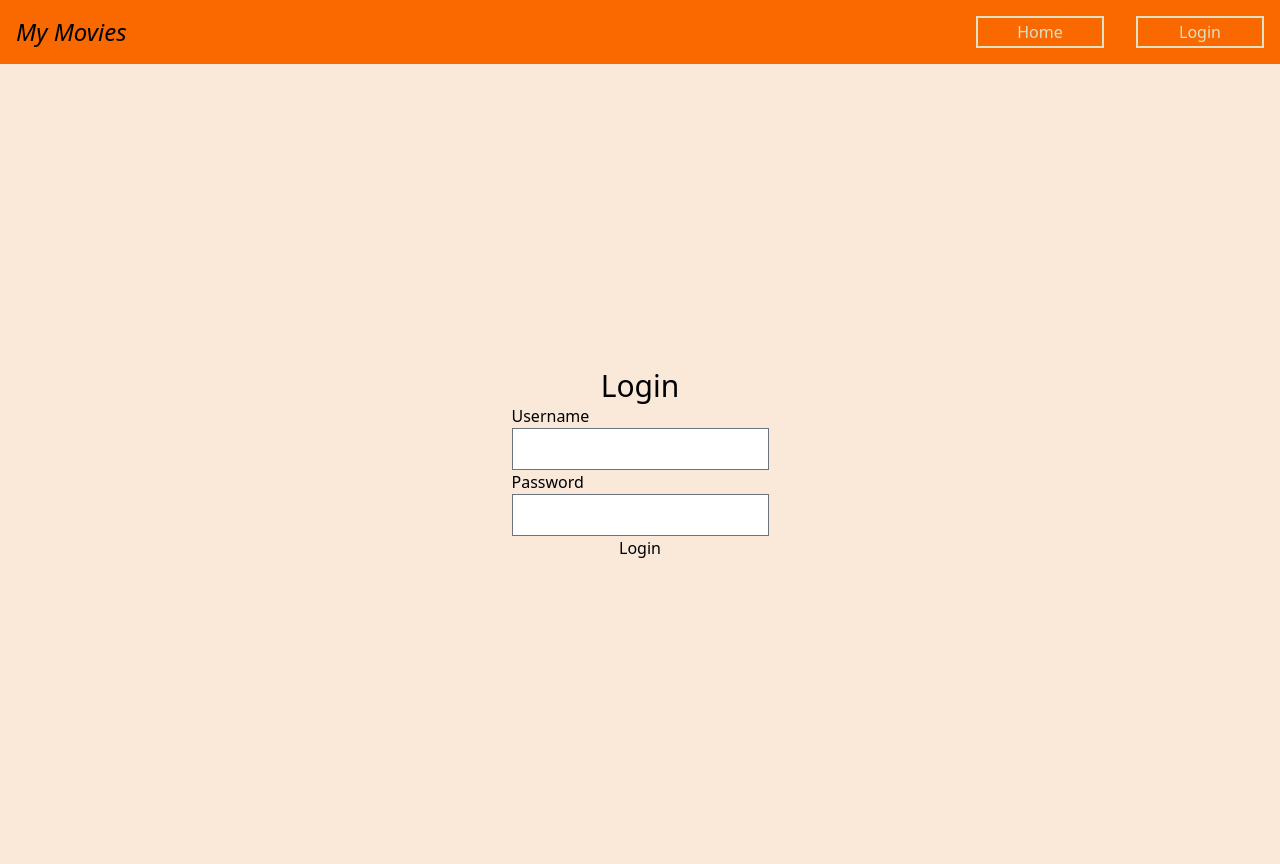
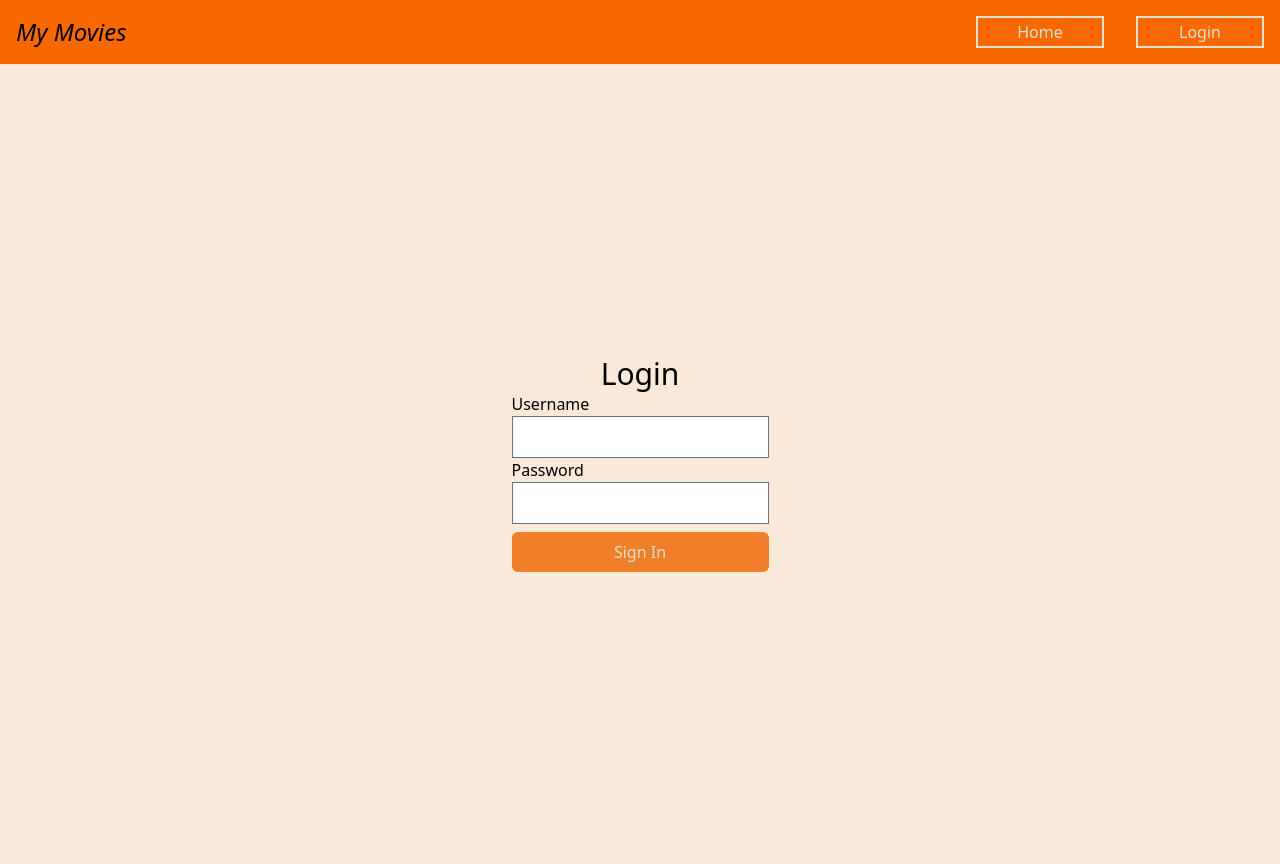
Before and after one commit to LeonardoRangel12/myMovies, a Django app: page /login in a window 1280 px wide. Run offline with Django 4.2, Linux system fonts and the light colour scheme; some libraries are stand-ins or nearby versions.

Commit message:
HotFix: Colores de tailwind bugeados

```diff
--- a/movies/views.py
+++ b/movies/views.py
@@ -198,9 +198,8 @@ def handle_login (request):
                 return redirect("/")
 
             else:
-                response = HttpResponse("User not found")
+                response = HttpResponse(render(request, "login.html", {"error": "Invalid credentials"}))
                 response.status_code = 404
-
                 return response
 
         else:
--- a/static/output.css
+++ b/static/output.css
@@ -16,7 +16,7 @@
   /* 2 */
   border-style: solid;
   /* 2 */
-  border-color: currentColor;
+  border-color: #e5e7eb;
   /* 2 */
 }
 
@@ -782,6 +782,10 @@ select {
   margin-top: 1rem;
 }
 
+.mt-2 {
+  margin-top: 0.5rem;
+}
+
 .block {
   display: block;
 }
@@ -814,6 +818,14 @@ select {
   height: 100vh;
 }
 
+.h-5 {
+  height: 1.25rem;
+}
+
+.h-10 {
+  height: 2.5rem;
+}
+
 .max-h-full {
   max-height: 100%;
 }
@@ -884,6 +906,14 @@ select {
 
 .text-ellipsis {
   text-overflow: ellipsis;
+}
+
+.rounded-sm {
+  border-radius: 0.125rem;
+}
+
+.rounded-md {
+  border-radius: 0.375rem;
 }
 
 .border {
@@ -911,6 +946,21 @@ select {
 .bg-pumpkin {
   --tw-bg-opacity: 1;
   background-color: rgb(249 105 0 / var(--tw-bg-opacity));
+}
+
+.bg-blue-900 {
+  --tw-bg-opacity: 1;
+  background-color: rgb(30 58 138 / var(--tw-bg-opacity));
+}
+
+.bg-beige {
+  --tw-bg-opacity: 1;
+  background-color: rgb(220 226 200 / var(--tw-bg-opacity));
+}
+
+.bg-safety_orange {
+  --tw-bg-opacity: 1;
+  background-color: rgb(241 127 41 / var(--tw-bg-opacity));
 }
 
 .p-4 {
@@ -964,9 +1014,49 @@ select {
   color: rgb(220 226 200 / var(--tw-text-opacity));
 }
 
+.text-black {
+  --tw-text-opacity: 1;
+  color: rgb(0 0 0 / var(--tw-text-opacity));
+}
+
+.text-blue-700 {
+  --tw-text-opacity: 1;
+  color: rgb(29 78 216 / var(--tw-text-opacity));
+}
+
+.text-gray-500 {
+  --tw-text-opacity: 1;
+  color: rgb(107 114 128 / var(--tw-text-opacity));
+}
+
+.text-green-800 {
+  --tw-text-opacity: 1;
+  color: rgb(22 101 52 / var(--tw-text-opacity));
+}
+
+.text-blue-500 {
+  --tw-text-opacity: 1;
+  color: rgb(59 130 246 / var(--tw-text-opacity));
+}
+
+.text-pumpkin {
+  --tw-text-opacity: 1;
+  color: rgb(249 105 0 / var(--tw-text-opacity));
+}
+
+.text-red-500 {
+  --tw-text-opacity: 1;
+  color: rgb(239 68 68 / var(--tw-text-opacity));
+}
+
 .hover\:bg-beige:hover {
   --tw-bg-opacity: 1;
   background-color: rgb(220 226 200 / var(--tw-bg-opacity));
+}
+
+.hover\:bg-tiffany_blue:hover {
+  --tw-bg-opacity: 1;
+  background-color: rgb(168 220 209 / var(--tw-bg-opacity));
 }
 
 .hover\:text-beige:hover {
--- a/tailwind.config.js
+++ b/tailwind.config.js
@@ -2,6 +2,7 @@
 module.exports = {
   content: ['./templates/**/*.html'],
   theme: {
+    extend:{
       colors:{
         electric_blue: '#65DEF1',
         tiffany_blue: '#A8DCD1',
@@ -9,7 +10,8 @@ module.exports = {
         desert_sand:'#FAE8D9',
         pumpkin: '#F96900',
         safety_orange: '#F17F29'
-    },
+      }
+    }
   },
   plugins: [
     require('@tailwindcss/forms'),
--- a/templates/login.html
+++ b/templates/login.html
@@ -3,13 +3,16 @@
 {% block content %}
 <div class="flex flex-col justify-center items-center h-1/3 w-1/3 mx-auto my-auto">
     <form class="flex flex-col" action="/login" method="POST">
-        <h1 class="text-3xl text-green-800 text-center">Login</h1>
+        <h1 class="text-3xl text-center ">Login</h1>
         {% csrf_token %}
         <label for="username">Username</label>
         <input type="text" name="username" required>
         <label for="password">Password</label>
         <input type="password" name="password" required>
-        <button type="submit">Login</button>
+        <button type="submit" class="h-10 w-full rounded-md bg-safety_orange mt-2 text-beige hover:bg-tiffany_blue hover:text-safety_orange active:bg-electric_blue active:text-electric_pumpkin">Sign In</button>
+        {%if error%}
+            <p class="text-center text-pumpkin">{{error}}</p>
+        {%endif%}
     </form>
 </div>
 {% endblock content %}
```
Also changed, not shown: other parts of static/output.css (+40 -0 lines). Lines whose indentation alone changed are shown as unchanged.
